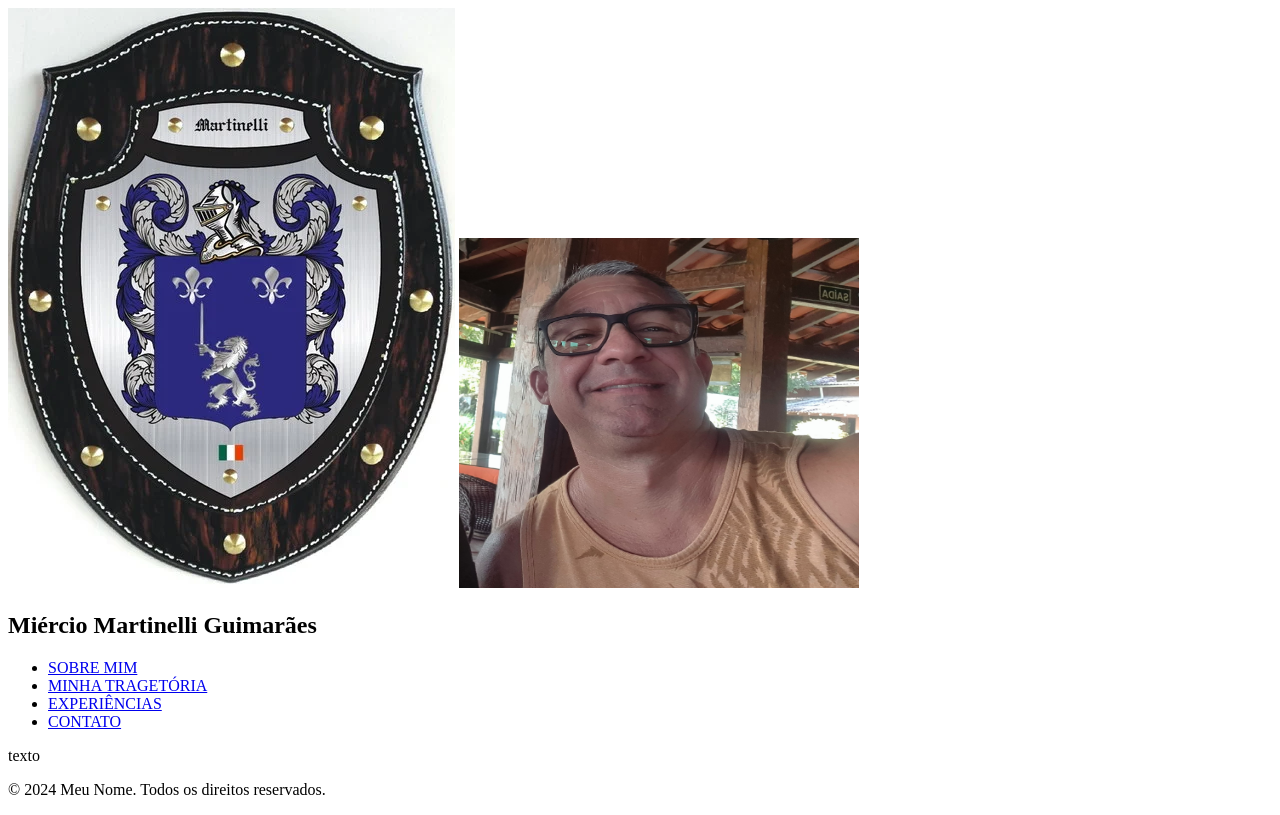
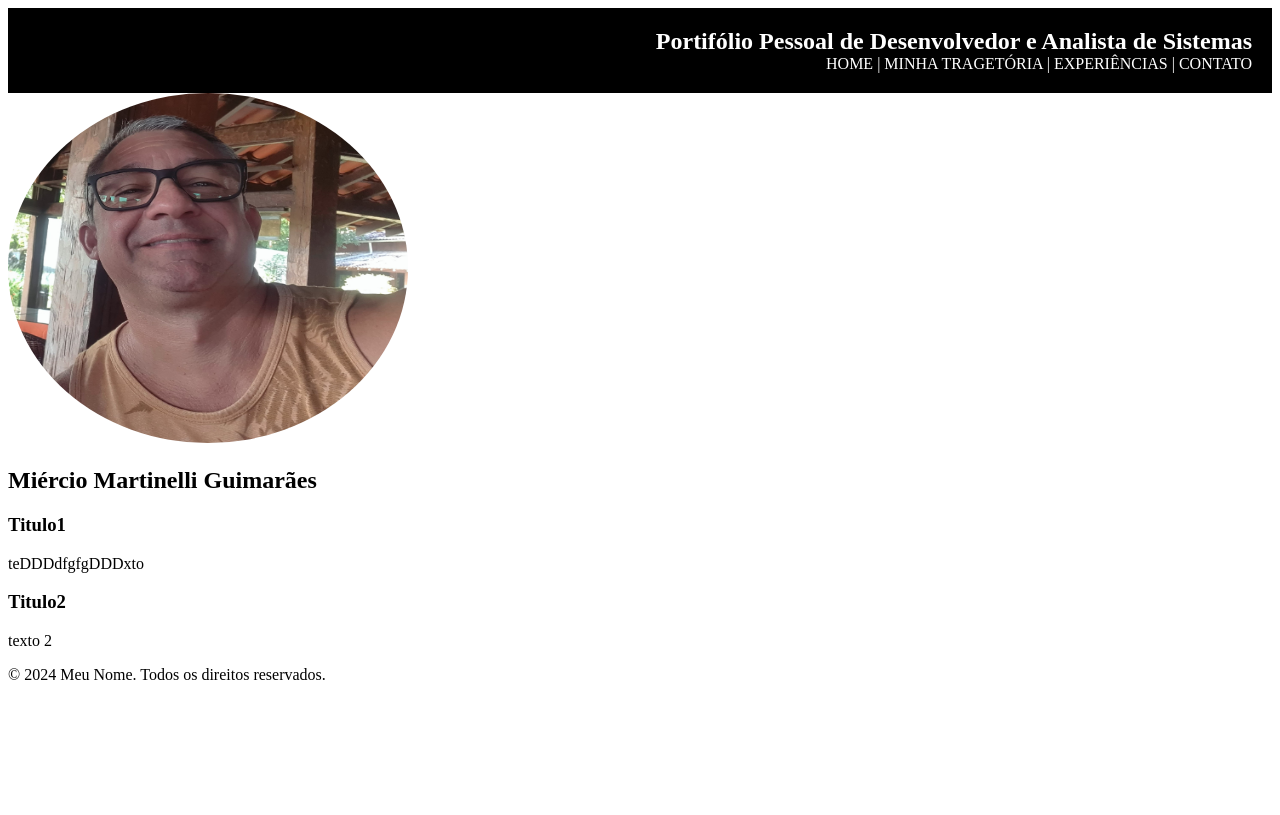
Before and after one commit to mierciomg/meuportifolio, a plain HTML site: page index.html in a window 1280 px wide. Drawn offline with Linux system fonts and the light colour scheme.

Commit message:
Definição do tamplate e inicio de css

```diff
--- a/index.html
+++ b/index.html
@@ -2,29 +2,39 @@
 <html lang="pt-BR">
 <head>
     <meta charset="UTF-8">
-    <title>Miércio Martinelli Guimarães</title>
+    <title>Martinelli</title>
+    <link rel="stylesheet" href="style.css">
 </head>
+
+<header class="cabecalho">
+    <h2 id="posicao">Portifólio Pessoal de Desenvolvedor e Analista de Sistemas</h2>
+    <nav class="nav">
+        <a href="sobre_mim.html" target="_blank">HOME</a> |
+        <a href="minha_tragetoria.html">MINHA TRAGETÓRIA</a> |
+        <a href="experiencias.html">EXPERIÊNCIAS</a> |
+        <a href="contato.html">CONTATO</a>
+    </nav>
+</header>
 <body>
 
-    <head>
-        <img src="\imagens\brasao_martinelli.webp" alt="">
-        <img src=".\imagens\mercio.jpg" alt="Descrição da imagem" width="400" height="350">
-        <h2>Miércio Martinelli Guimarães</h2>
-    </head>
+
 
     <section>
-        <ul>
-            <li><a href="sobre_mim.html" target="_blank">SOBRE MIM</a></li>
-            <li><a href="minha_tragetoria.html">MINHA TRAGETÓRIA</a></li>
-            <li><a href="experiencias.html">EXPERIÊNCIAS</a></li>
-            <li><a href="contato.html">CONTATO</a></li>
-        </ul>
+        <img id="redondo" src=".\imagens\mercio.jpg" alt="Descrição da imagem" width="400" height="350">
+        <h2>Miércio Martinelli Guimarães</h2>
     </section>
 
+
+
     <main>
+        <h3>Titulo1</h3>
+        <p>
+            teDDDdfgfgDDDxto
+        </p>
 
+        <h3>Titulo2</h3>
         <p>
-            texto
+            texto 2
         </p>
     </main>
 
--- /dev/null
+++ b/style.css
@@ -0,0 +1,22 @@
+#redondo{
+    border-radius: 50%;
+}
+
+.cabecalho{
+    background-color: black;
+    color: white;
+    padding: 20px;
+}
+
+#posicao{
+    text-align: end;
+    margin: 0;
+}
+
+.nav{
+    text-align: end;
+}
+.nav a{
+    color: white;
+    text-decoration: none;
+}
```
Also changed, not shown: imagens/brasao_martinelli.jpg (added), imagens/whireframe.jpg (added), 1 other file.
